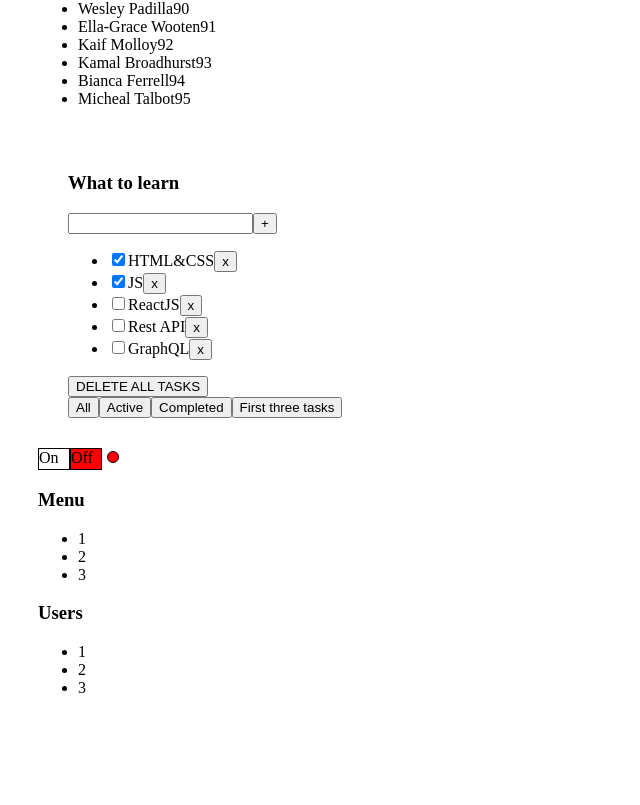
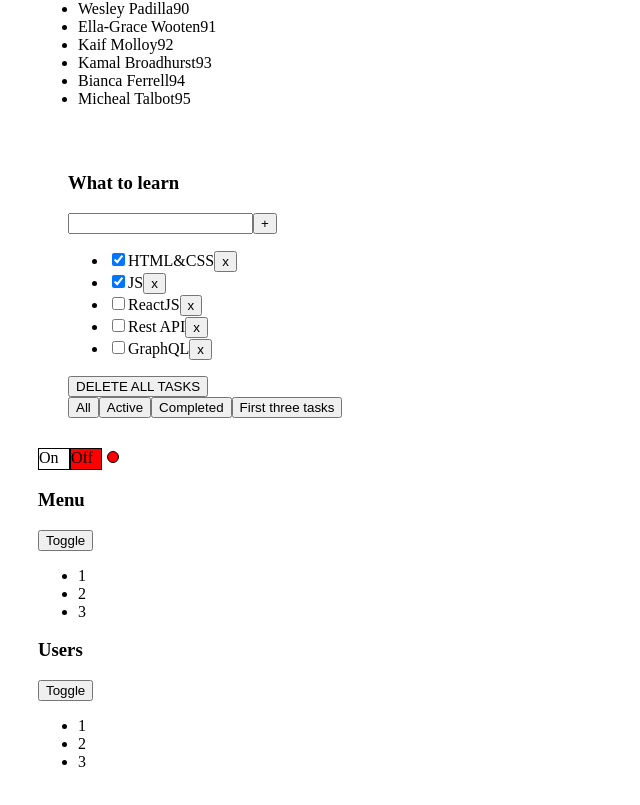
Before and after one commit to Viktossha/additional_tasks, a React (Create React App) app: page / in a window 1280 px wide. Shown: the part 1878-2683 px from the top of the page, without its empty margins (0-640 px from the left). Before the commit the page ends 2629 px from the top, so only its background shows below. Built offline with nearby package versions, Linux system fonts and the light colour scheme.

Commit message:
Accordion collapsed usestate

```diff
--- a/src/App.tsx
+++ b/src/App.tsx
@@ -133,8 +133,8 @@
             <Tasks data={data2}/>
             <App_2/>
             <OnOff/>
-            <UncontrolledAccordion titleValue={'Menu'} collapsed={false}/>
-            <UncontrolledAccordion titleValue={'Users'} collapsed={false}/>
+            <UncontrolledAccordion titleValue={'Menu'} />
+            <UncontrolledAccordion titleValue={'Users'} />
         </div>
     );
 }
--- a/src/components/UncontrolledAccordion.tsx
+++ b/src/components/UncontrolledAccordion.tsx
@@ -1,15 +1,19 @@
-import React from 'react';
+import React, {useState} from 'react';
 
 type PropsType = {
     titleValue: string
-    collapsed: boolean
+    //collapsed: boolean
 }
 
 export const UncontrolledAccordion = (props: PropsType) => {
+
+    const [collapsed, setCollapsed] = useState(false)
+
     return (
         <div>
             <AccordionTitle title={props.titleValue}/>
-            {!props.collapsed && <AccordionBody/>}
+            <button onClick={() => {setCollapsed(!collapsed)}}>Toggle</button>
+            {!collapsed && <AccordionBody/>}
         </div>
     );
 };
```
